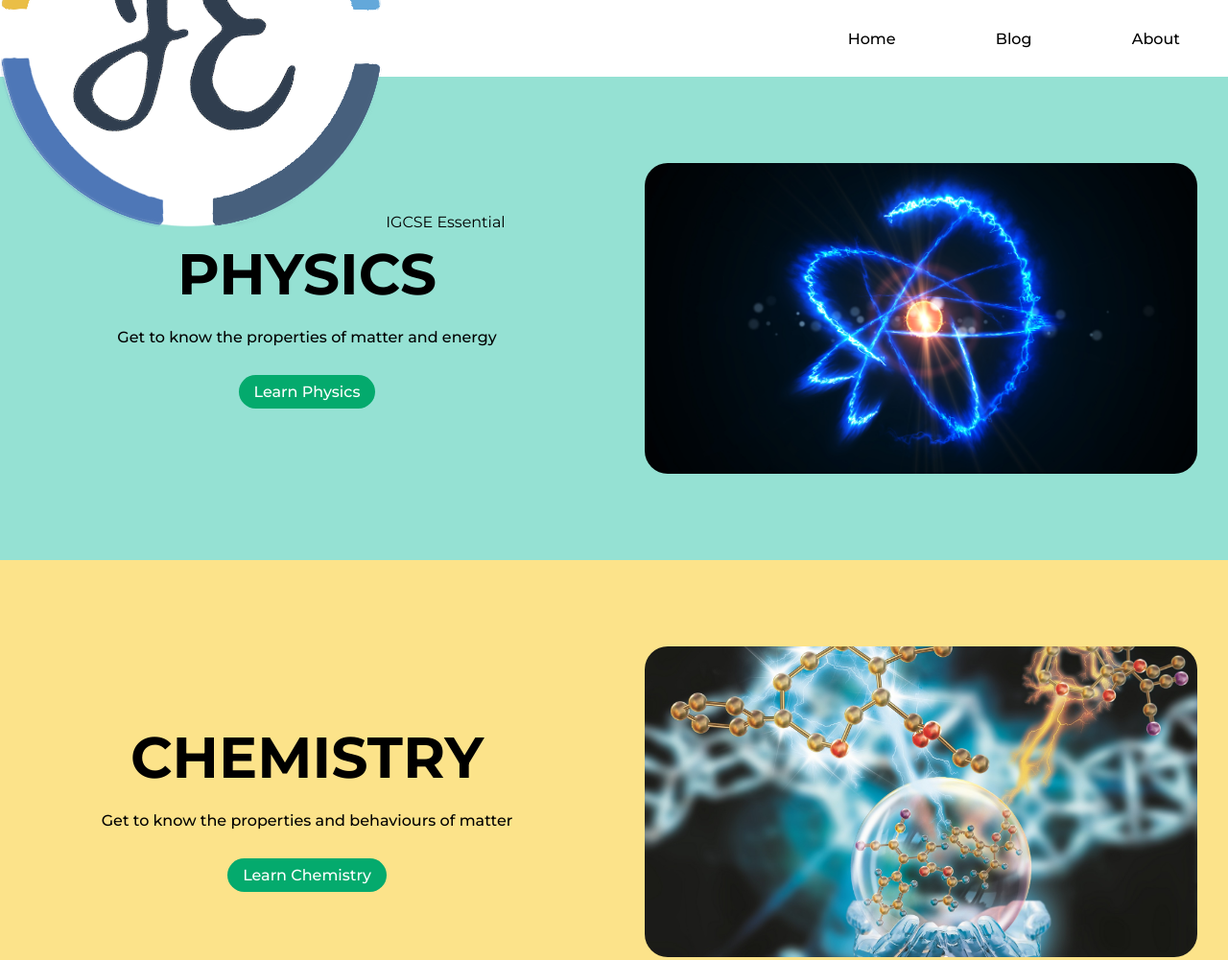
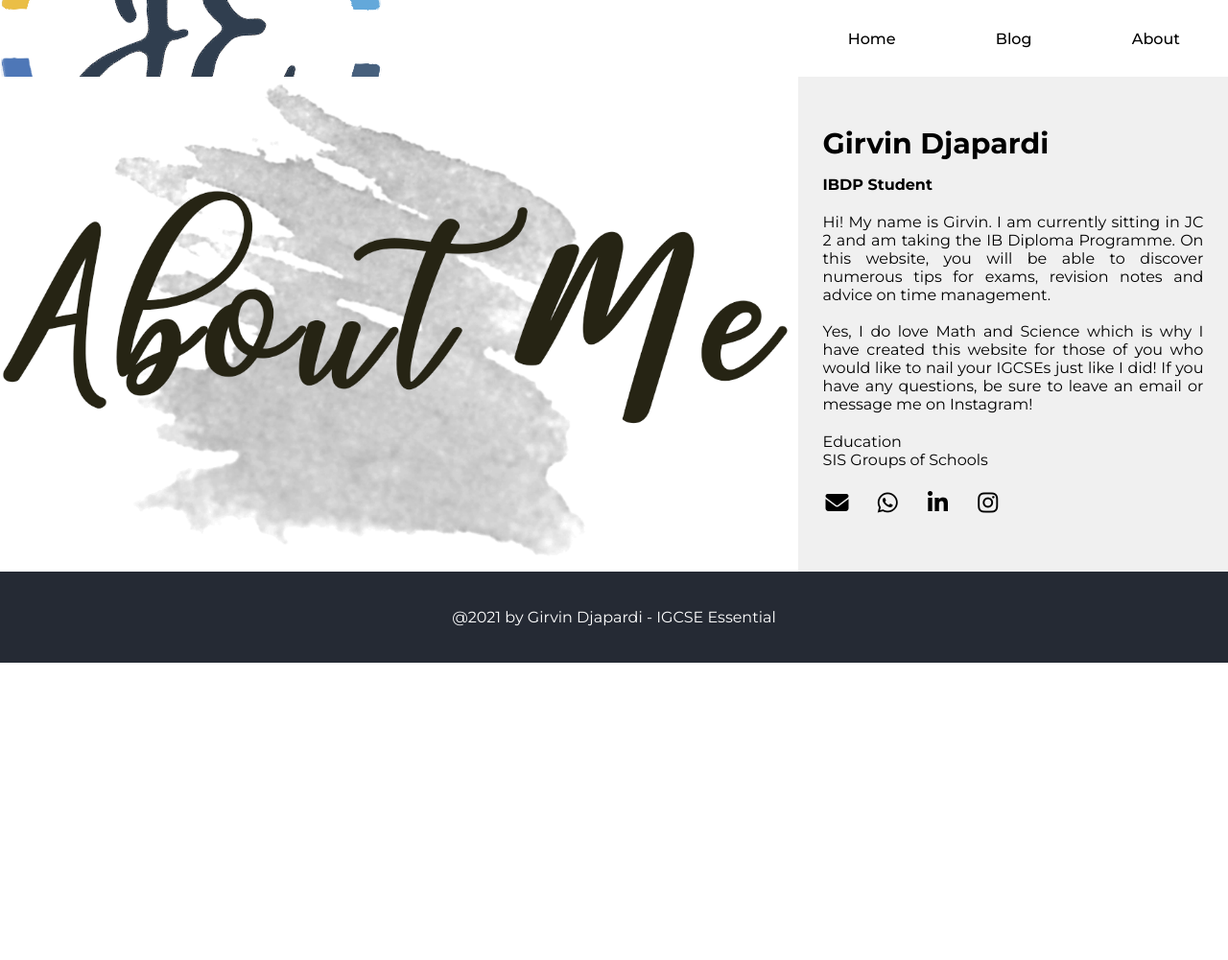
Before and after one commit to igcse-essential/IGCSE, a plain HTML site: page about.html in a window 1280 px wide. Shown: the top 1001 px of the page at 96% size. After the commit the page ends 800 px from the top, so only its background shows below. Drawn offline with Linux system fonts and the light colour scheme.

Commit message:
Update about.html

```diff
--- a/about.html
+++ b/about.html
@@ -11,48 +11,41 @@
         display: flex;
         align-items: center;
         justify-content: center;
-        background-color:#1597E5;
-        height: 63vh;
+        background-color:rgb(240,240,240);
+        width: 100%;
+        margin: auto;
       }
-      .phy {
-        background-color:#95E1D3
+      .right {
+        width: 35vw;
+        padding: 2%;
       }
-      .che {
-        background-color: #FCE38A
+      .right h2 {
+        font-weight: 700;
+        padding: 5px 0px;
+        font-size: 30px;
       }
-      .adm {
-        background-color: #F38181;
+      .right p {
+        padding: 10px 0px;
+        text-align: justify;
       }
       .left {
-        width: 50%;
-        padding: 2%;
-        text-align: center;
+        width: 65vw;
+        overflow: hidden;
       }
-      .left p {
-        font-weight: 500;
-        padding: 10px 0px 30px 0px;
+      .left img {
+        display: block;
+        max-width: 100%;
       }
-      .left h2 {
-        font-weight: 700;
-        padding: 10px 0px;
-        font-size: 60px;
+      .social_icons_footer {
+        margin-left: -10px;
       }
-      .go_topics {
-        padding: 8px 16px;
-        border-radius: 24px;
-        background-color: #04AA6D;
-        color: white;
-        font-weight: 500;
-        cursor: pointer;
+      .icons {
+        margin: auto;
+        background-color: transparent;
+        color: inherit;
       }
-      .right {
-        width: 50%;
-      }
-      .right img {
-        display: block;
-        width: 90%;
-        border-radius: 1.5em;
-        margin: auto;
+      .icons:hover {
+        background-color: transparent;
       }
     </style>
   </head>
@@ -64,36 +57,27 @@
           <span> IGCSE Essential </span>
         </div>
         <ul>
-          <li class="active"><a>Home</a></li>
+          <li onclick="window.location.href='index.html'"><a>Home</a></li>
           <li onclick="window.location.href='blog/blog.html'"><a>Blog</a></li>
-          <li onclick="window.location.href='about.html'"><a>About</a></li>
+          <li class="active"><a>About</a></li>
         </ul>
       </nav>
     </header>
     <main>
-      <div class="section phy">
+      <div class="section">
         <div class="left">
-          <h2> PHYSICS </h2><p> Get to know the properties of matter and energy </p>
-          <button class="go_topics" onclick="window.location.href='topics/physics.html'">Learn Physics</button>
+          <img src="images/about_me.png" alt="failed">
         </div>
-        <div class="right"><img src="images/physics.jpeg"></div>
-      </div>
-      <div class="section che">
-        <div class="left">
-          <h2> CHEMISTRY </h2><p> Get to know the properties and behaviours of matter </p>
-          <button class="go_topics" onclick="window.location.href='topics/chemistry.html'">Learn Chemistry</button>
-        </div>
-        <div class="right"><img src="images/chemistry.jpeg"></div>
-      </div>
-      <div class="section adm">
-        <div class="left">
-          <h2 style="font-size:40px;">ADDITIONAL MATHS</h2><p> Get to know numbers, functions, calculus and more </p>
-          <button class="go_topics" onclick="window.location.href='topics/amaths.html'">Learn Amaths</button>
-        </div>
-        <div class="right"><img src="images/amaths.jpeg"></div>
-      </div>
-    </main>
-    <footer>
+        <div class="right">
+          <h2>Girvin Djapardi</h2>
+          <p><strong>IBDP Student</strong></p>
+          <p>Hi! My name is Girvin. I am currently sitting in JC 2 and am taking the IB Diploma Programme.
+           On this website, you will be able to discover numerous tips for exams,
+           revision notes and advice on time management.
+           <br><br>Yes, I do love Math and Science which is why I have created this website for
+           those of you who would like to nail your IGCSEs just like I did! If you have any
+           questions, be sure to leave an email or message me on Instagram!</p>
+           <p> Education <br> SIS Groups of Schools </p>
            <div class="social_icons_footer">
              <span class="contact_icon">
                <i class="fas fa-envelope icons" onclick="window.open('mailto:igcse.essential@gmail.com')"></i>
@@ -102,6 +86,9 @@
                <i class="fab fa-instagram icons" onclick="window.open('http://www.instagram.com/')"></i>
              </span>
            </div>
+         </div>
+      </div>
+    <footer>
       <p>@2021 by Girvin Djapardi - IGCSE Essential</p>
     </footer>
   </body>
```
Lines whose indentation alone changed are shown as unchanged.
